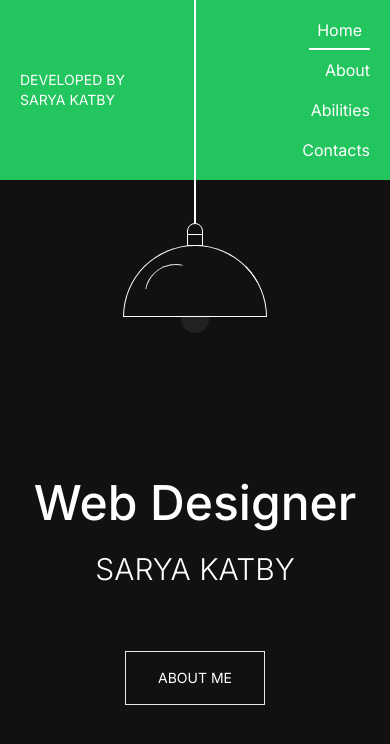
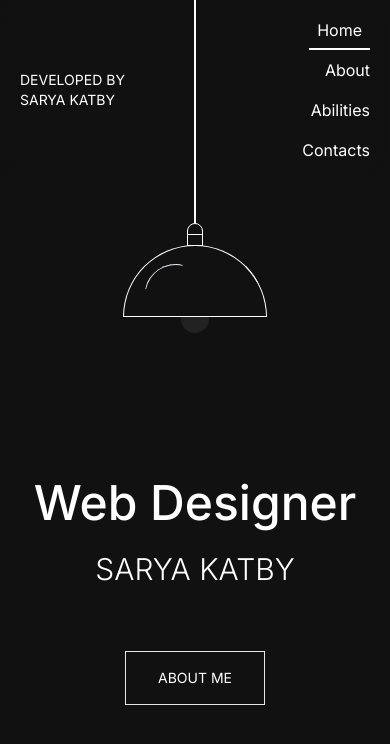
Before and after one commit to SaryaKatbi/lamp-portfolio, a React (Vite) app: page / in a window 390 px wide. Shown: the top 744 px of the page. Built offline with nearby package versions, Linux system fonts and the light colour scheme.

Commit message:
Adjusting Responsive Navbar

```diff
--- a/src/components/Navbar.tsx
+++ b/src/components/Navbar.tsx
@@ -9,8 +9,8 @@ const Navbar = () => {
 
   return (
     <nav
-      className="top-0 z-50 flex h-[180px] w-full items-center justify-between bg-green-500 px-5 font-secondaryFont
-    backdrop-blur-md md:h-[180px] md:px-10 lg:h-[100px] lg:bg-yellow-500 lg:px-16 xl:bg-blue-500 xl:px-36
+      className="top-0 z-50 flex h-[180px] w-full items-center justify-between px-5 font-secondaryFont
+    backdrop-blur-md md:h-[180px] md:px-10 lg:h-[100px] lg:px-16 xl:px-36
 "
     >
       <a
```
